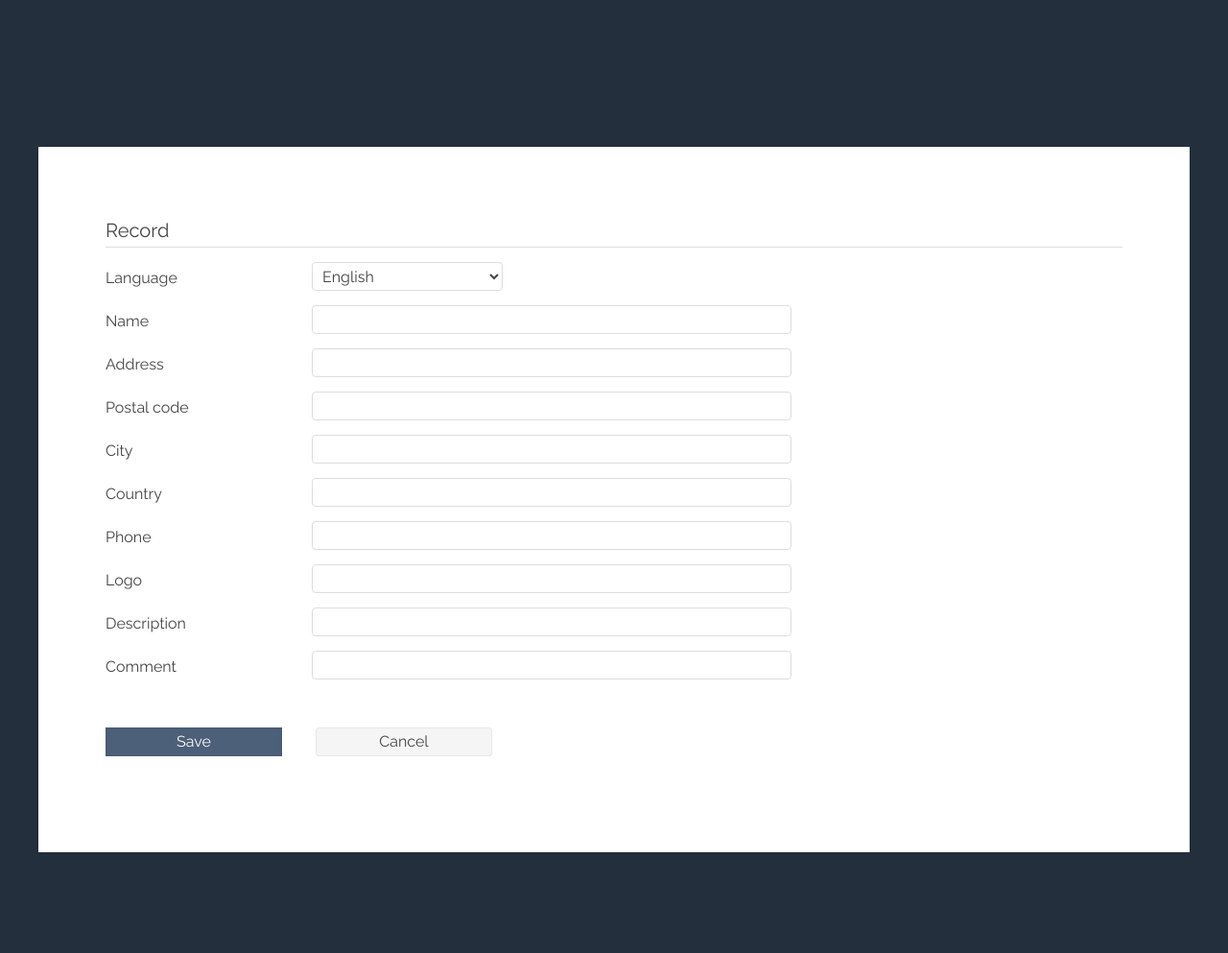
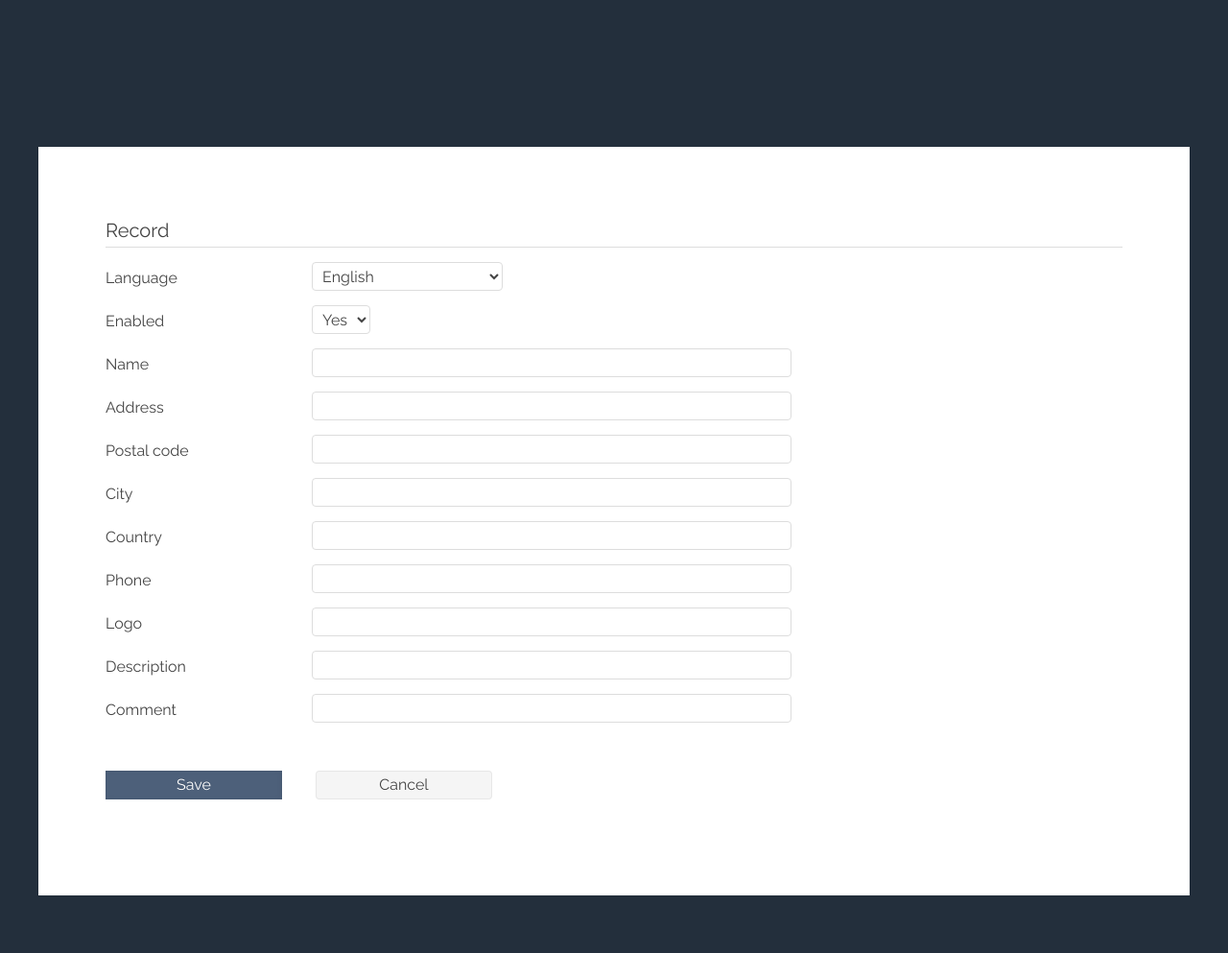
Before and after one commit to duvisit/cmszpk, a PHP site: template php/src/template/admin/newwebsite.php in a window 1280 px wide. Shown: the top 993 px of the page at 96% size. Run offline with PHP 8.4, Linux system fonts and the light colour scheme; the template is opened without the code that fills it, so the values that code supplies are empty.

Commit message:
Fix website template

```diff
--- a/php/src/template/admin/newwebsite.php
+++ b/php/src/template/admin/newwebsite.php
@@ -49,6 +49,16 @@
     <option value="tw">Twi</option> <option value="uk">Ukrainian</option> <option value="ur">Urdu</option> <option value="uz">Uzbek</option>
     <option value="vi">Vietnamese</option> <option value="vo">Volapuk</option> <option value="wo">Wolof</option> <option value="xh">Xhosa</option>
     <option value="yo">Yoruba</option> <option value="zh">Chinese</option> <option value="zu">Zulu</option> </select>
+</select>
+</div>
+</div>
+
+<div class="uk-form-row">
+<label class="uk-form-label" for="enabled">Enabled</label>
+<div class="uk-form-controls">
+<select id="enabled" name="enabled">
+    <option value="yes">Yes</option>
+    <option value="no">No</option>
 </select>
 </div>
 </div>
```
